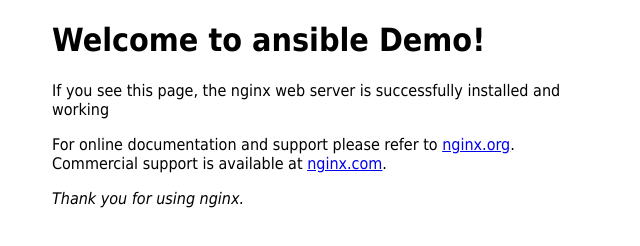
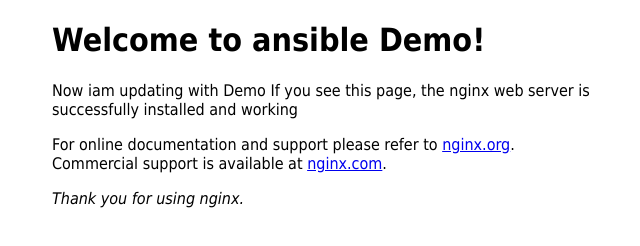
Before and after one commit to purushothamb11/ansibledemo, a plain HTML site: page index.html in a window 1280 px wide. Shown: the whole page, without its empty margins (308-948 px from the left). Drawn offline with Linux system fonts and the light colour scheme.

Commit message:
next edit

```diff
--- a/index.html
+++ b/index.html
@@ -12,7 +12,7 @@
 </head>
 <body>
 <h1> Welcome to ansible Demo!</h1>
-<p>If you see this page, the nginx web server is successfully installed and
+<p>Now iam updating with Demo If you see this page, the nginx web server is successfully installed and
 working</p>
 
 <p>For online documentation and support please refer to
```
